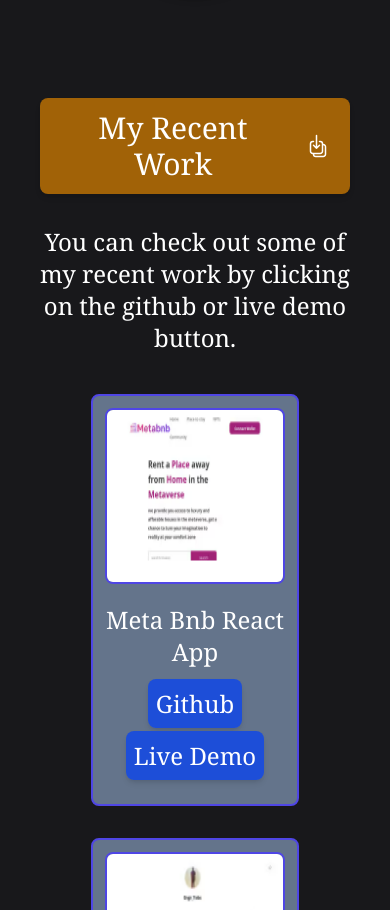
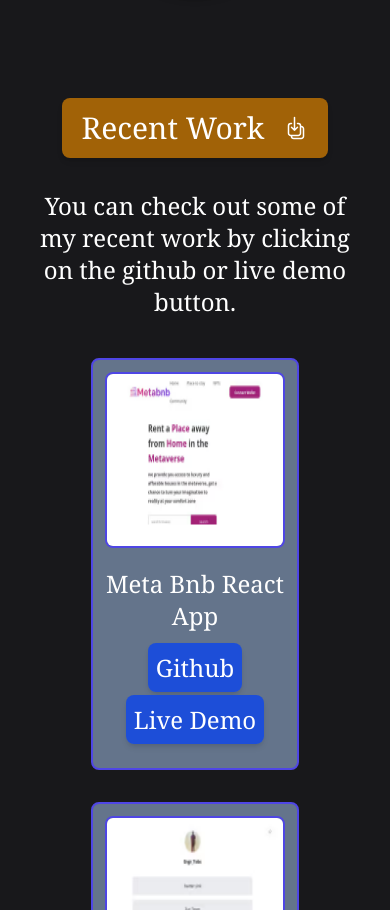
Before and after one commit to Classytobs/portfolio-11, a React (Create React App) app: page / in a window 390 px wide. Shown: the part 1984-2894 px from the top of the page. Built offline with nearby package versions, Linux system fonts and the light colour scheme.

Commit message:
working on the screen responsiveness

```diff
--- a/src/Components/Projects/Projects.jsx
+++ b/src/Components/Projects/Projects.jsx
@@ -34,7 +34,7 @@ export default function Projects() {
     <div className='flex flex-col  text-white bg-zinc-900 min-h-screen px-10 py-10 max-w-full justify-between gap-y-8 content-center items-center font-serif'>
             <div  className=' flex flex-row cursor-pointer justify-center content-center items-center bg-yellow-700 shadow-md h-fit px-5 py-3 rounded-lg hover:bg-yellow-800 text-3xl text-center'>
               <div className='mr-5'>
-                  <h5>My Recent Work</h5>
+                  <h5>Recent Work</h5>
               </div>
               <div>
                 <svg className="w-6 h-6" fill="none" stroke="currentColor" stroke-width="1.5" viewBox="0 0 24 24" xmlns="http://www.w3.org/2000/svg" aria-hidden="true">
```
